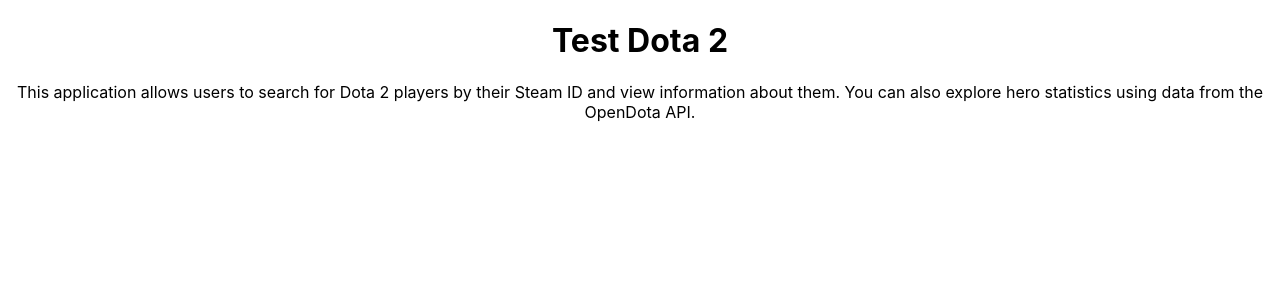
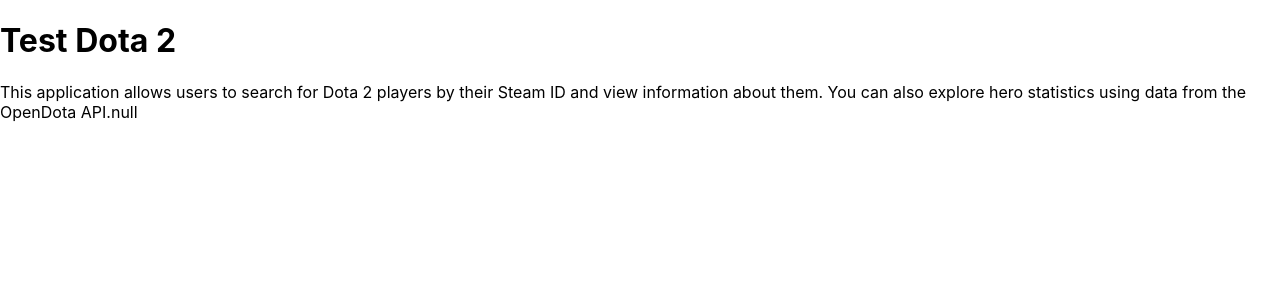
Before and after one commit to DaddyIPanda/test-dota, a React (Create React App) app: page / in a window 1280 px wide. Shown: the top 300 px of the page. Built offline with nearby package versions, Linux system fonts and the light colour scheme; no server answers.

Commit message:
Локальное управление состоянием (Задание 3)

```diff
--- a/package.json
+++ b/package.json
@@ -11,6 +11,7 @@
     "@types/node": "^16.18.126",
     "@types/react": "^19.3.0",
     "@types/react-dom": "^19.3.0",
+    "axios": "^1.20.0",
     "react": "^19.3.0",
     "react-dom": "^19.3.0",
     "react-scripts": "5.0.1",
--- a/src/App.tsx
+++ b/src/App.tsx
@@ -1,14 +1,40 @@
-import React from "react";
-import logo from "./logo.svg";
-import "./App.css";
+import React, { useState } from "react";
+//import logo from "./logo.svg";
+//import "./App.css";
+import { useEffect } from "react";
+import axios from "axios";
 
 function App() {
+  // Функция, где переменная heroes, loading, error хранит данные, а setHeroes, setLoading, setError их меняет
+  const [heroes, setHeroes] = useState(null);
+  const [loading, setLoading] = useState(true);
+  const [error, setError] = useState<boolean>(false);
+  useEffect(() => {
+    // Подберание данных о героях из OpenDota API
+    const HeroData = async () => {
+      const response = await axios.get("https://api.opendota.com/api/heroes");
+      const data = response.data;
+      setHeroes(data);
+      if (!data){
+        setError(true);
+      } else {
+        setError(false);
+      }
+      setLoading(false);
+    };
+    HeroData();
+  }, []);
+
   return (
     <div className="App">
       <h1>Test Dota 2</h1>
       <p>
         This application allows users to search for Dota 2 players by their Steam ID and view information about them.
-        You can also explore hero statistics using data from the OpenDota API.</p>
+        You can also explore hero statistics using data from the OpenDota API.
+
+        {/* Превращение JavaScript-объекта в текстовую строку */}
+        {JSON.stringify(heroes)}
+      </p>
     </div>
   );
 }
```
Also changed, not shown: 1 other file (tests, documents, lock files or other folders).
